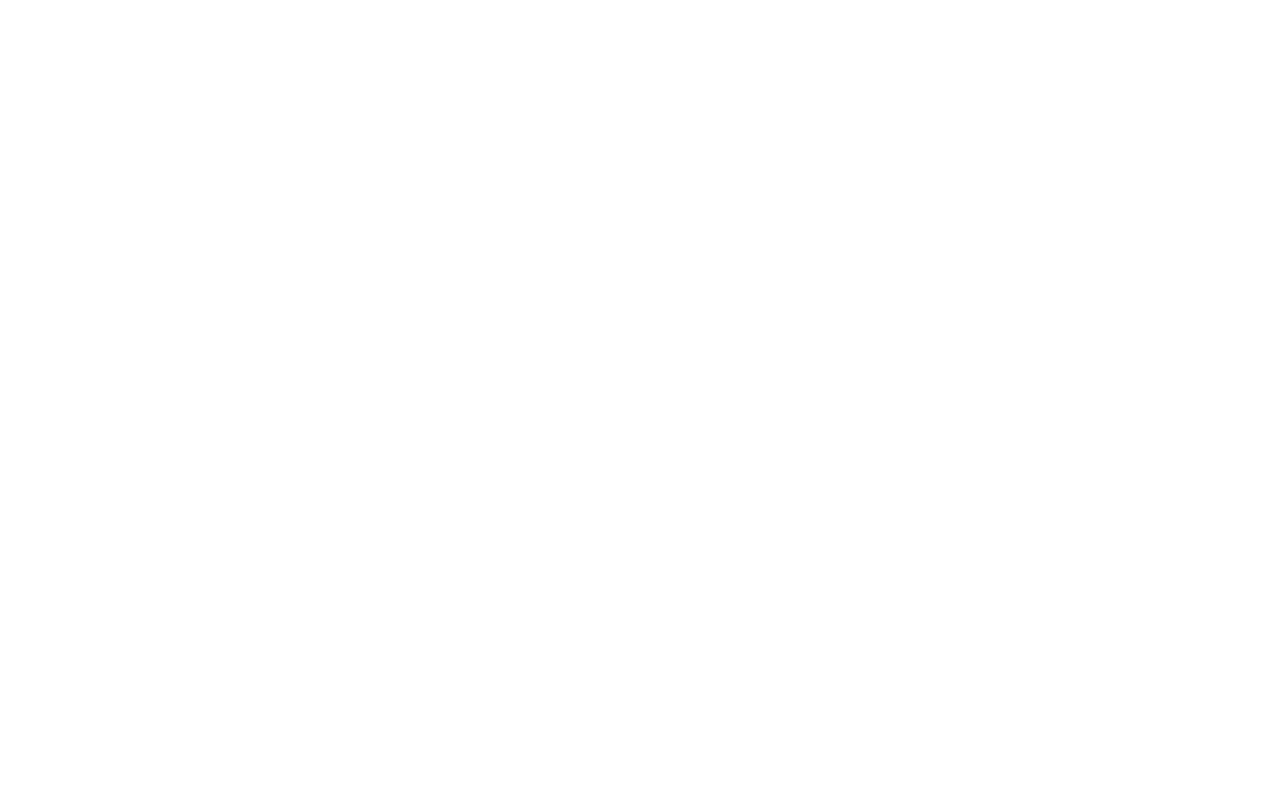
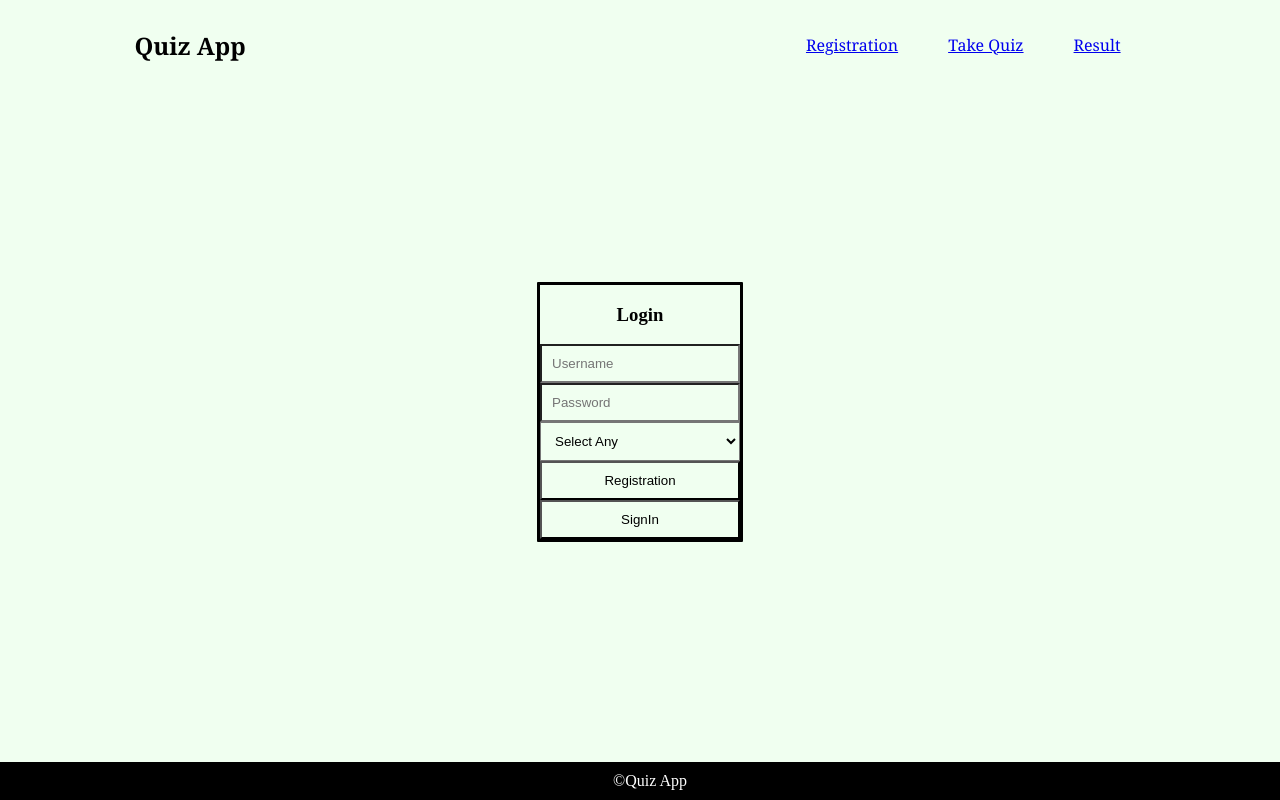
Before and after one commit to Chinmaygupta54/Quiz, a React (Create React App) app: page / in a window 1280 px wide. Built offline with nearby package versions, Linux system fonts and the light colour scheme.

Commit message:
updated app.jsx
inserted header , footer , loginForm in app.jsx

```diff
--- a/src/App.jsx
+++ b/src/App.jsx
@@ -1,5 +1,14 @@
+import { BrowserRouter} from "react-router-dom"
+import Footer from "./component/footer"
+import Header from "./component/header"
+import LoginForm from "./component/loginForm"
+
 export const App = () => {
-
-
-
+    return(
+        <BrowserRouter>
+          <Header />
+          <Footer />
+          <LoginForm />
+        </BrowserRouter>
+    )
 }
```
